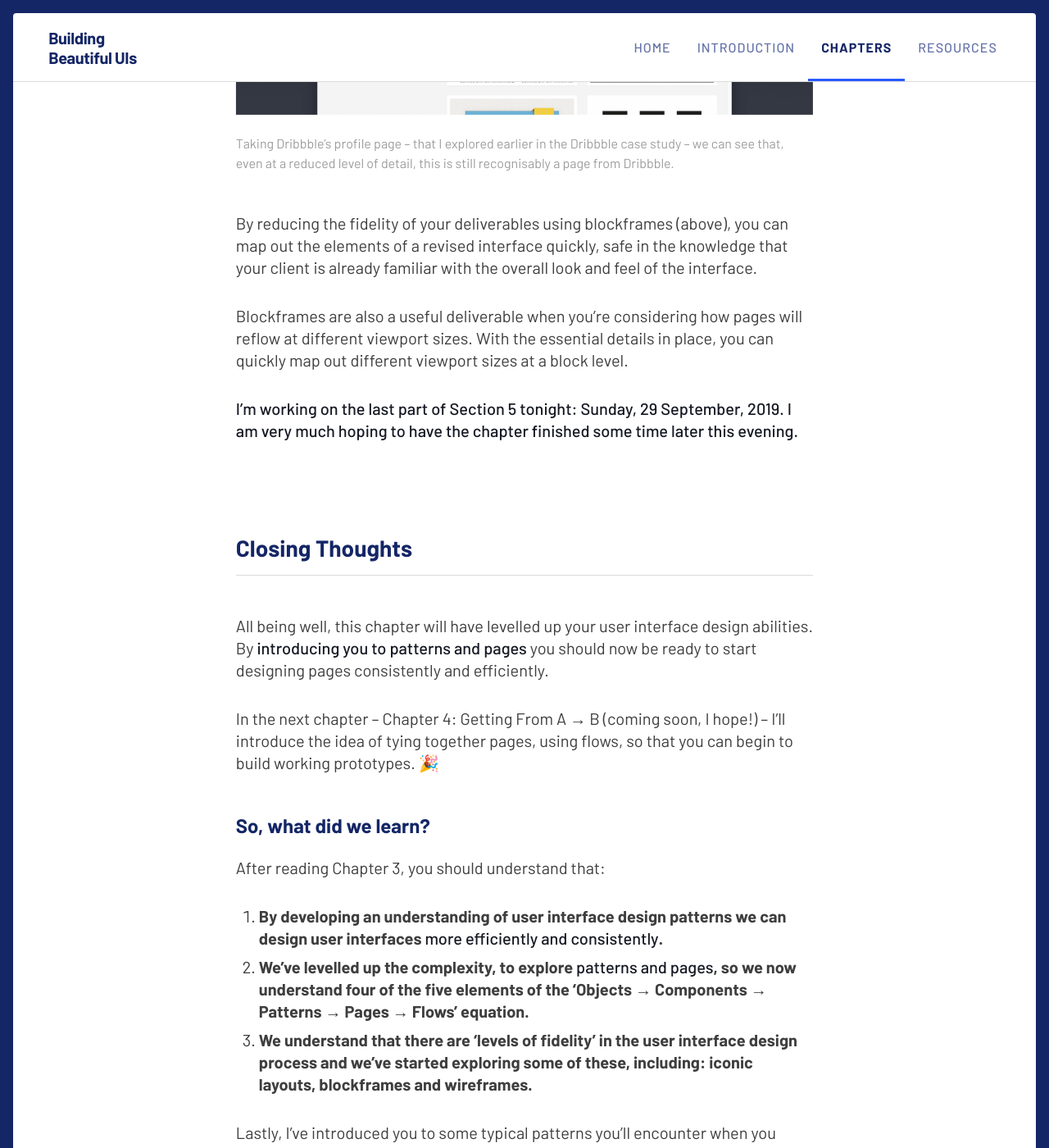
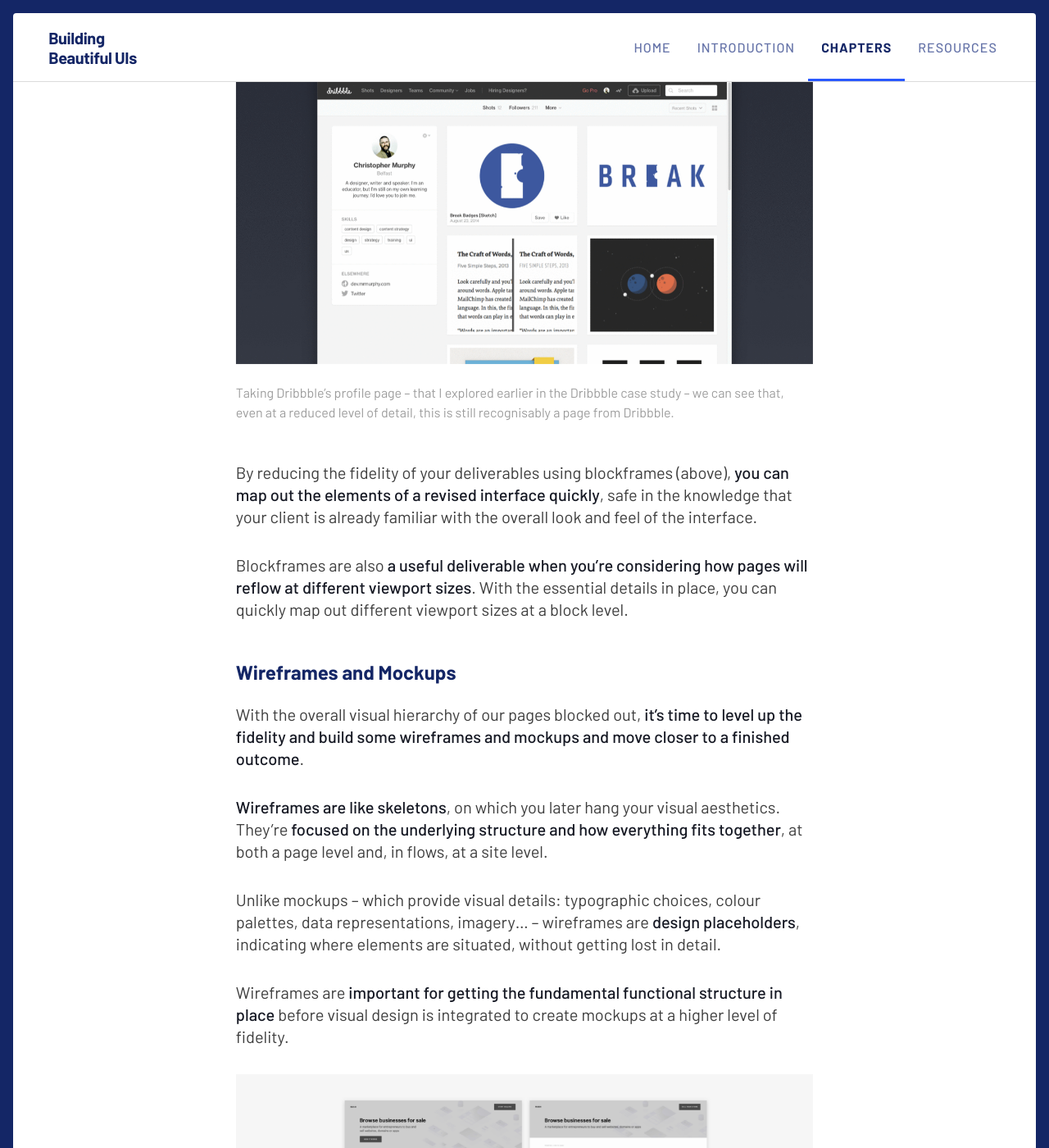
Before and after one commit to buildingbeautifuluis/buildingbeautifuluis.github.io, a Jekyll site: the page built from _chapters/03-Information-Architecture.md, in a window 1280 px wide and 1400 px high, scrolled down 60719 px. Shown: the whole window at 82% size. Built offline with Jekyll 4.4.1, drawn with Linux system fonts in a browser that asks for light colours; some of the changed text lies outside the part shown.

Commit message:
Chapter 3… published! 🎉

```diff
--- a/_chapters/03-Information-Architecture.md
+++ b/_chapters/03-Information-Architecture.md
@@ -34,7 +34,6 @@ When we design an interface, it’s important to put some thought into our overa
 Our goal as designers is to:
 
 1. **help users find the information they’re looking for**; and
-
 2. **enable them to complete the goals they aim to undertake**.
 
 In order to do this, it’s important to put some thought into **how the different elements we use in an interface fit together as part of the overall system** within which they exist.
@@ -433,7 +432,7 @@ If we dive a little deeper and explore Dribbble’s shot pattern in more depth (
 {% include figure.html url="/images/ch3/c3-s2-p3-5-dribbble-shots-states.png" alt="Dribbble’s Shot Pattern’s Different States" description="Dribbble’s shot pattern has a number of ‘states’: 1. without the metadata showing; and 2–4. with the metadata showing a user’s interactions with a shot." %}
 
 
-It should be obvious, after reading Chapter 2, that the ‘Saved’ and ‘Liked’ buttons are examples of **button components** used as a part of the pattern.
+It should be obvious, after reading Chapter 2, that the Saved and Liked buttons are examples of **button components** used as a part of the pattern.
 
 By embracing a pattern-driven approach, **Dribbble can re-use these components and patterns elsewhere on the site**.
 
@@ -745,7 +744,7 @@ Spencer’s book – whilst sadly no longer available in print – is, as its ti
 Whilst I’m partial to sweets (perhaps a little too partial) my real love is ice cream.
 
 
-{% include figure.html url="/images/ch3/c3-s4-p2-1-ice-cream.jpg" alt="Ice Cream" description="I’m partial to ice cream – perhaps a little too partial – so it’s a win in my book when I can find it easily in my local Co-Op." %}
+{% include figure.html url="/images/ch3/c3-s4-p2-1-ice-cream.jpg" alt="Ice Cream" description="I’m partial to ice cream – perhaps a little too partial – so it’s a win in my book when I can find ice cream easily in my local Co-Op. [Photograph by Christiann Koepke on Unsplash.]" %}
 
 
 When I’m looking for ice cream in my local Co-Op, **I know exactly where to find it**. That’s a sign that I buy a little too much Ben & Jerry’s for my own good, but it also underlines how well-organised the Co-Op is. **Everything is easy to find, enabling me to complete my (rather unhealthy) task easily.**
@@ -778,7 +777,7 @@ If I’m looking for an iPad case on the [Hard Graft](https://www.hardgraft.com)
 
 Amazon adopts the same approach. When you’re looking for something in [The Everything Store](https://amzn.to/352pgMD), that lists almost all the items you could ever imagine buying, **organisation is critical**. Yes, most interactions on Amazon are driven by search, but that doesn’t mean its items aren’t also categorised.
 
-At a high level, Amazon (below) organises everything logically under a ‘Shop by Category’ heading available in the sidebar accessed via a hamburger menu icon. I strongly suspect **a combination of looking at user data **(what are users looking for most?) **and cold, hard business decisions** (how can we promote Amazon’s products first?) **is why this menu is organised and ordered the way it is**.
+At a high level, Amazon (below) organises everything logically under a ‘Shop by Category’ heading available in the sidebar accessed via a hamburger menu icon. I strongly suspect **a combination of looking at user data** (what are users looking for most?) **and cold, hard business decisions** (how can we promote Amazon’s products first?) **is why this menu is organised and ordered the way it is**.
 
 
 {% include figure.html url="/images/ch3/c3-s4-p2-3-amazon.png" alt="Amazon > Shop By Category" description="Although Amazon primarily uses search as a means of finding products, everything is also organised into clearly considered categories. It’s ‘Shop by Category’ menu lists Amazon’s items first (1), then other categories (2)." %}
@@ -810,7 +809,6 @@ Information architecture applies at a range of levels, at both the site-level an
 When you have a lot of information at the page level, there are a number of different approaches to presenting it:
 
 + You might present it as one long page, which might be tempting, but **the danger of this approach is that users can suffer from ‘intake fatigue’, where the volume of information overwhelms them**.
-
 + Alternatively, a better approach is to **consider the page at an information architecture micro-level**, where content is divided into **logical groupings, which can be used to create page-level navigation**. This gives users direct access to sub-topics of interest, it also provides users with a better understanding of how the overall content is organised.
 
 The second of these approaches **gives users a better chance of making their way through the content provided without being overwhelmed**. By establishing a page-level structuring scheme as the foundation for a page-level navigation system, we give users a better chance of finding what they’re looking for.
@@ -860,8 +858,12 @@ With **the theory of information architecture covered** and **some patterns and
 Section 5: Moving From Low- to High-Fidelity
 --------------------------------------------
 
-{% include figure.html url="/images/section-opening-placeholder-image.png" alt="Temporary Image" description="Design is a process that ideally moves from low-fidelity deliverables (sketches, iconic layouts and blockframes), which are faster to create, to high-fidelity deliverables (wireframes, mockups and prototypes), which are slower to create." %}
+{% include figure.html url="/images/ch3/c3-s5-p1-1-levels-of-fidelity.png" alt="Levels of Fidelity" description="Design is a process that ideally moves from low-fidelity deliverables (sketches, iconic layouts and blockframes), which are faster to create, to high-fidelity deliverables (wireframes, mockups and prototypes), which are slower to create. (This is a placeholder image, I’ll be remaking something of my own.)" %}
 
+
+Before I kick off the final section of this chapter, it’s worth mentioning that in this section, **I’m providing a comprehensive overview of a variety of different stages of a typical design process**.
+
+Every studio is different and many won’t use **all of these processes**, preferring one method over another. I think it’s worth highlighting all of these approaches, however, so that your understanding is well-rounded. With that note of caution sounded, **let’s dive in**.
 
 **In the final section of this chapter, I’ll explore the process of creating design deliverables at the page level,** stressing the need to develop your user interface at a range of fidelities, including:
 
@@ -882,7 +884,7 @@ A typical design process will include the following stages:
 + moving to high fidelity and **designing mockups** to establish an overall aesthetic; and
 + building an **immersive prototype**, using a tool like XD. *
 
-\ * Although I’m introducing prototypes in this section, so that I can map out the design process, I’ll focus on them in the following chapter, when I explore flows and getting from A → B.
+\* Although I’m introducing prototypes in this section, so that I can map out the design process, I’ll focus on them in the following chapter, when I explore flows and getting from A → B.
 
 At every stage of this process **we’re increasing the fidelity and moving closer to a finished outcome**.
 
@@ -961,19 +963,53 @@ Jon Moore has written an excellent introduction to blockframes in [a lengthy pos
 {% include figure.html url="/images/ch3/c3-s5-p2-3-dribbble.gif" alt="Dribbble Blockframe" description="Taking Dribbble’s profile page – that I explored earlier in the Dribbble case study – we can see that, even at a reduced level of detail, this is still recognisably a page from Dribbble." %}
 
 
-By reducing the fidelity of your deliverables using blockframes (above), you can map out the elements of a revised interface quickly, safe in the knowledge that your client is already familiar with the overall look and feel of the interface.
+By reducing the fidelity of your deliverables using blockframes (above), **you can map out the elements of a revised interface quickly**, safe in the knowledge that your client is already familiar with the overall look and feel of the interface.
 
-Blockframes are also a useful deliverable when you're considering how pages will reflow at different viewport sizes. With the essential details in place, you can quickly map out different viewport sizes at a block level.
+Blockframes are also **a useful deliverable when you’re considering how pages will reflow at different viewport sizes**. With the essential details in place, you can quickly map out different viewport sizes at a block level.
 
-<!--
 
-During editing…
+### Wireframes and Mockups
 
-Should I emphasise that blockframes aren't about designing in the absence of content (which is never a good idea), they're about getting a feel for the overall page and its content hierarchy.
+With the overall visual hierarchy of our pages blocked out, **it’s time to level up the fidelity and build some wireframes and mockups and move closer to a finished outcome**.
 
--->
+**Wireframes are like skeletons**, on which you later hang your visual aesthetics. They’re **focused on the underlying structure and how everything fits together**, at both a page level and, in flows, at a site level.
 
-**I’m working on the last part of Section 5 tonight: Sunday, 29 September, 2019. I am very much hoping to have the chapter finished some time later this evening.**
+Unlike mockups – which provide visual details: typographic choices, colour palettes, data representations, imagery… – wireframes are **design placeholders**, indicating where elements are situated, without getting lost in detail.
+
+Wireframes are **important for getting the fundamental functional structure in place** before visual design is integrated to create mockups at a higher level of fidelity.
+
+
+{% include figure.html url="/images/ch3/c3-s5-p3-1-wireframe.png" alt="Temporary Image" description="One of a series of exploratory wireframes by Janna Hagan for Shopify. These wireframes are relatively high fidelity, but they can be lower fidelity than this. [Image by Janna Hagan]" %}
+
+
+Wireframes can also be used to test initial functionality, by linking them together in an immersive prototype, using a tool like XD. **This can be useful to get a feel for how functionality works, before embarking upon more realistic prototypes using mockups.**
+
+When creating wireframes, **it’s important to include annotations** – guidelines for others involved in the design process – to ensure that your ideas are communicated clearly. Coupled with annotations, wireframes are useful for briefing other team members and, to a degree, clients and other stakeholders.
+
+**The highest fidelity we need to consider are mockups.** These are highly detailed deliverables that marry our visual design with the layouts that we’ve created up to this point.
+
+**Mockups take the visual designer’s overall visual aesthetic and apply it to the creation of high-fidelity outcomes.** (It’s worth noting that the visual designer in question, might be you! This will depend upon the size of the studio you’re working in.)
+
+
+{% include figure.html url="/images/ch3/c3-s5-p3-2-mockup.png" alt="A Mockup" description="A mockup, by my studiomates at Little Thunder, for mrmurphy.com, showing some of the early visuals that we didn’t use." %}
+
+
+In the past, it was commonplace to design mockups for initial client presentations, but as our processes have evolved to encompass more efficient and realistic methodologies, **mockups are often created at the end of the process**.
+
+With mockups, **you’re communicating your visual aesthetic**, including:
+
++ Typographic Choices
++ Data Representations (Charts, Information Graphics)
++ Colour Palettes
++ Imagery
++ Video
++ …
+
+**Mockups are time-consuming to create, which is why it’s worth following a process like the one outlined in this section.** That said, mockups are incredibly useful for communicating with clients.
+
+Depending upon the clients or stakeholders you’re working with, they won’t always have the ability to imagine what a finished outcomes might look like when you show them lower fidelity deliverables. As such, **mockups – as the closest representation to the finished article – are a useful tool** for reaching the all-important sign off.
+
+As we close this chapter, it’s worth mentioning that I haven’t touched on grid systems, but I will in ‘Chapter 6: Designing Desktop Interfaces’ (coming soon, I hope!), when I dive a little deeper into composition, with an emphasis on designing grid systems for desktop (and mobile) deliverables.
 
 
 
@@ -982,7 +1018,7 @@ Closing Thoughts
 
 All being well, this chapter will have levelled up your user interface design abilities. By **introducing you to patterns and pages** you should now be ready to start designing pages consistently and efficiently.
 
-In the next chapter – Chapter 4: Getting From A → B (coming soon, I hope!) – I’ll introduce the idea of tying together pages, using flows, so that you can begin to build working prototypes. 🎉
+In the next chapter – ‘Chapter 4: Getting From A → B’ (coming soon, I hope!) – I’ll introduce the idea of tying together pages, using flows, so that you can begin to build working prototypes. 🎉
 
 
 ### So, what did we learn?
@@ -990,10 +1026,8 @@ In the next chapter – Chapter 4: Getting From A → B (coming soon, I hope!)
 After reading Chapter 3, you should understand that:
 
 1. By developing an understanding of user interface design patterns we can design user interfaces **more efficiently and consistently**.
-
 2. We’ve levelled up the complexity, to explore **patterns and pages**, so we now understand four of the five elements of the ‘Objects → Components → Patterns → Pages → Flows’ equation.
-
-3. We understand that there are 'levels of fidelity' in the user interface design process and we've started exploring some of these, including: iconic layouts, blockframes and wireframes.
+3. We understand that there are ‘levels of fidelity’ in the user interface design process and we’ve started exploring some of these, including: iconic layouts, blockframes and wireframes.
 
 Lastly, I’ve introduced you to some typical patterns you’ll encounter when you begin to design user interaces: date pickers, sign up / sign in forms, credit card forms, notifications and activity feeds.
 
@@ -1007,11 +1041,7 @@ Further Reading
 There are many great publications, offline and online, that will help further underpin your understanding of information architecture. I’ve included a few below to start you on your journey.
 
 + Donna Spencer’s ‘A Practical Guide to Information Architecture’ – whilst sadly no longer available in print – is, as its title suggests, a helpful primer on information architecture. Originally published by Five Simple Steps, [I’d strongly recommend buying the Kindle book](https://amzn.to/2IkHeRl), which provides a thorough overview of the principles of managing and orchestrating content.
-
 + In a medium that’s evolving rapidly, definitions evolve over time. If you’re interested in a more in-depth exploration of what information architecture is – and isn’t – I’d recommend reading Nathaniel Davis’s [Framing the Practice of Information Architecture](https://www.uxmatters.com/mt/archives/2011/09/framing-the-practice-of-information-architecture.php). As a bonus, you’ll also learn all about Louis Rosenfeld and Peter Morville’s ‘information architecture iceberg’ and Davis’s variation on that iceberg of information.
-
-_Get rid of the following and replace it with Diana’s book. In fact her book should go first in this section._
-
 + Finally, Diana MacDonald’s [Practical UI Patterns for Design Systems](https://www.amazon.co.uk/gp/product/1484249372/ref=as_li_ss_tl?ie=UTF8&linkCode=sl1&tag=mrmurphyltd.-21&linkId=7f506d2c3201942c12b77095f9d3abd9&language=en_GB) is an excellent – and newly published – book on the importance of understanding UI patterns. It explores design patterns in depth and it’s a book I’d highly recommend.
 
 <!-- Weird issue with the short link, that isn’t so short. Revisit in case Amazon’s link shortener was broken when I wrote this. -->
```
Also changed, not shown: other parts of _chapters/03-Information-Architecture.md (+4 -4 lines), _chapters/01-Designing-Interfaces.md (+0 -4 lines), _chapters/02-The-Building-Blocks-of-Interfaces.md (+4 -22 lines), _preview/03-Information-Architecture.md (+3 -4 lines), images/ch3/c3-s5-p3-1-wireframe.png (added), images/ch3/c3-s5-p3-2-mockup.png (added).
